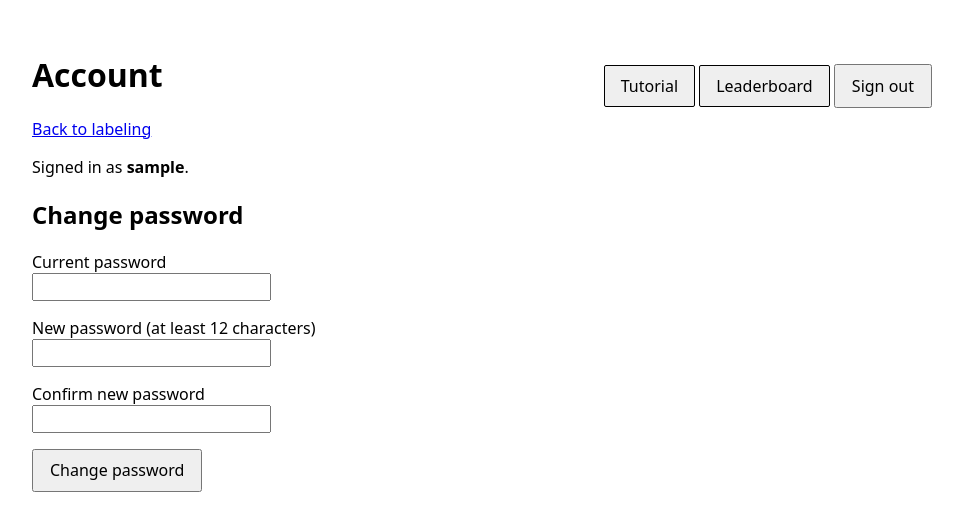
After one commit to malevitzch/annotator-5000, a Flask app: template app/templates/account.html in a window 1280 px wide. The commit adds this page. Shown: the top 531 px of the page, without its empty margins (158-1121 px from the left). Run offline with Flask 3, Linux system fonts and the light colour scheme; the template is opened without the code that fills it: most values are stand-ins (such as "Sample title", 1, 10 or a date in 2020); parts of the project's set-up code (start-up, migrations or seed data) failed here and were passed over; some libraries are stand-ins or nearby versions.

Commit message:
You can now change your password

```diff
--- a/app/app.py
+++ b/app/app.py
@@ -117,6 +117,41 @@ def create_app(config=None):
         session.clear()
         return redirect(url_for("index"))
 
+    @app.route("/account", methods=["GET", "POST"])
+    def account():
+        username = session.get("username")
+        if not username:
+            return redirect(url_for("index"))
+
+        backend = get_backend()
+        if not backend.user_exists(username):
+            session.clear()
+            return redirect(url_for("index"))
+
+        is_admin = backend.is_admin(username)
+        if request.method == "POST":
+            current_password = request.form.get("current_password", "")
+            password = request.form.get("password", "")
+            confirmation = request.form.get("password_confirmation", "")
+
+            if is_admin:
+                flash(
+                    "The configured administrator password is managed by the server.",
+                    "error",
+                )
+            elif not backend.authenticate(username, current_password):
+                flash("Your current password is incorrect.", "error")
+            elif len(password) < 12:
+                flash("Passwords must be at least 12 characters long.", "error")
+            elif password != confirmation:
+                flash("New passwords do not match.", "error")
+            else:
+                backend.set_password(username, generate_password_hash(password))
+                flash("Password updated.", "success")
+            return redirect(url_for("account"))
+
+        return render_template("account.html", username=username, is_admin=is_admin)
+
     @app.get("/tutorial")
     def tutorial():
         username = session.get("username")
@@ -186,6 +221,7 @@ def create_app(config=None):
         users = backend.users()
         return render_template(
             "admin_accounts.html",
+            username=session["username"],
             users=users,
             configured_admin=app.config["ADMIN_USERNAME"],
             progress=backend.progress(),
--- /dev/null
+++ b/app/templates/account.html
@@ -0,0 +1,43 @@
+{% extends "base.html" %}
+{% block title %}Account{% endblock %}
+{% block body %}
+<main>
+  <header>
+    <div>
+      <h1>Account</h1>
+      <a href="{{ url_for('label_image') }}">Back to labeling</a>
+    </div>
+    <div>
+      <a class="button-link" href="{{ url_for('tutorial') }}">Tutorial</a>
+      <a class="button-link" href="{{ url_for('leaderboard') }}">Leaderboard</a>
+      <form action="{{ url_for('logout') }}" method="post" style="display:inline">
+        <input type="hidden" name="csrf_token" value="{{ csrf_token() }}">
+        <button type="submit">Sign out</button>
+      </form>
+    </div>
+  </header>
+
+  <p>Signed in as <strong>{{ username }}</strong>.</p>
+  {% if is_admin %}
+  <p class="muted">The administrator password is managed by the server configuration.</p>
+  {% else %}
+  <h2>Change password</h2>
+  <form action="{{ url_for('account') }}" method="post">
+    <input type="hidden" name="csrf_token" value="{{ csrf_token() }}">
+    <p>
+      <label for="current-password">Current password</label><br>
+      <input id="current-password" name="current_password" type="password" autocomplete="current-password" required>
+    </p>
+    <p>
+      <label for="new-password">New password (at least 12 characters)</label><br>
+      <input id="new-password" name="password" type="password" minlength="12" autocomplete="new-password" required>
+    </p>
+    <p>
+      <label for="password-confirmation">Confirm new password</label><br>
+      <input id="password-confirmation" name="password_confirmation" type="password" minlength="12" autocomplete="new-password" required>
+    </p>
+    <button type="submit">Change password</button>
+  </form>
+  {% endif %}
+</main>
+{% endblock %}
--- a/app/templates/admin_accounts.html
+++ b/app/templates/admin_accounts.html
@@ -7,6 +7,7 @@
       <a href="{{ url_for('label_image') }}">Back to labeling</a>
     </div>
     <div>
+      <a class="button-link" href="{{ url_for('account') }}">Account ({{ username }})</a>
       <a class="button-link" href="{{ url_for('tutorial') }}">Tutorial</a>
       <a class="button-link" href="{{ url_for('leaderboard') }}">Leaderboard</a>
       <form action="{{ url_for('logout') }}" method="post" style="display:inline">
--- a/app/templates/done.html
+++ b/app/templates/done.html
@@ -7,6 +7,7 @@
       {% if is_admin %}<a href="{{ url_for('admin_accounts') }}">Manage accounts</a>{% endif %}
     </div>
     <div>
+      <a class="button-link" href="{{ url_for('account') }}">Account ({{ username }})</a>
       <a class="button-link" href="{{ url_for('tutorial') }}">Tutorial</a>
       <a class="button-link" href="{{ url_for('leaderboard') }}">Leaderboard</a>
       <form action="{{ url_for('logout') }}" method="post" style="display:inline">
--- a/app/templates/label.html
+++ b/app/templates/label.html
@@ -9,7 +9,7 @@
           {% if is_admin %}<a href="{{ url_for('admin_accounts') }}">Manage accounts</a>{% endif %}
         </div>
         <div>
-          <span class="muted">Signed in as {{ username }}</span>
+          <a class="button-link" href="{{ url_for('account') }}">Account ({{ username }})</a>
           <a class="button-link" href="{{ url_for('tutorial') }}">Tutorial</a>
           <a class="button-link" href="{{ url_for('leaderboard') }}">Leaderboard</a>
           <form action="{{ url_for('logout') }}" method="post" style="display:inline">
--- a/app/templates/leaderboard.html
+++ b/app/templates/leaderboard.html
@@ -8,7 +8,7 @@
       <a href="{{ url_for('label_image') }}">Back to labeling</a>
     </div>
     <div>
-      <span class="muted">Signed in as {{ username }}</span>
+      <a class="button-link" href="{{ url_for('account') }}">Account ({{ username }})</a>
       <a class="button-link" href="{{ url_for('tutorial') }}">Tutorial</a>
       <form action="{{ url_for('logout') }}" method="post" style="display:inline">
         <input type="hidden" name="csrf_token" value="{{ csrf_token() }}">
--- a/app/templates/tutorial.html
+++ b/app/templates/tutorial.html
@@ -9,7 +9,7 @@
       <a href="{{ url_for('label_image') }}">Back to labeling</a>
     </div>
     <div>
-      <span class="muted">Signed in as {{ username }}</span>
+      <a class="button-link" href="{{ url_for('account') }}">Account ({{ username }})</a>
       <a class="button-link" href="{{ url_for('leaderboard') }}">Leaderboard</a>
       <form action="{{ url_for('logout') }}" method="post" style="display:inline">
         <input type="hidden" name="csrf_token" value="{{ csrf_token() }}">
```
